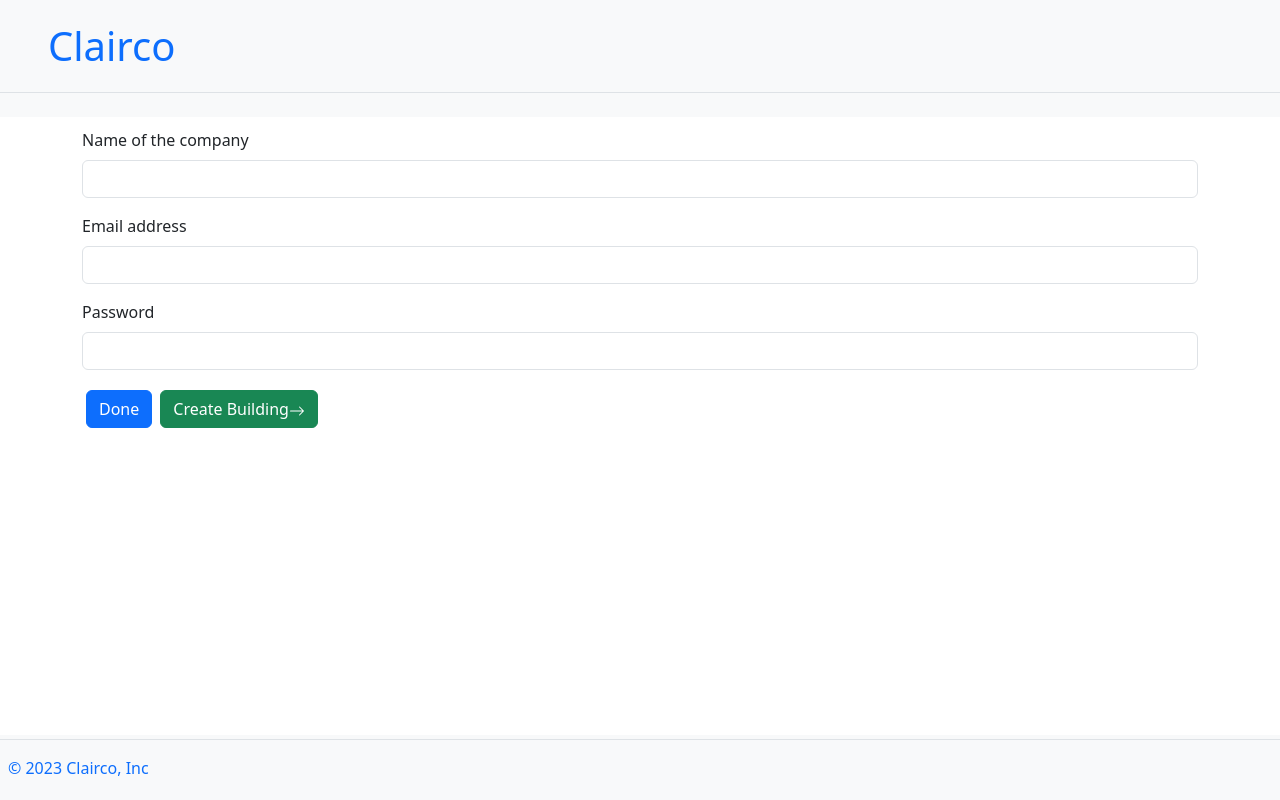
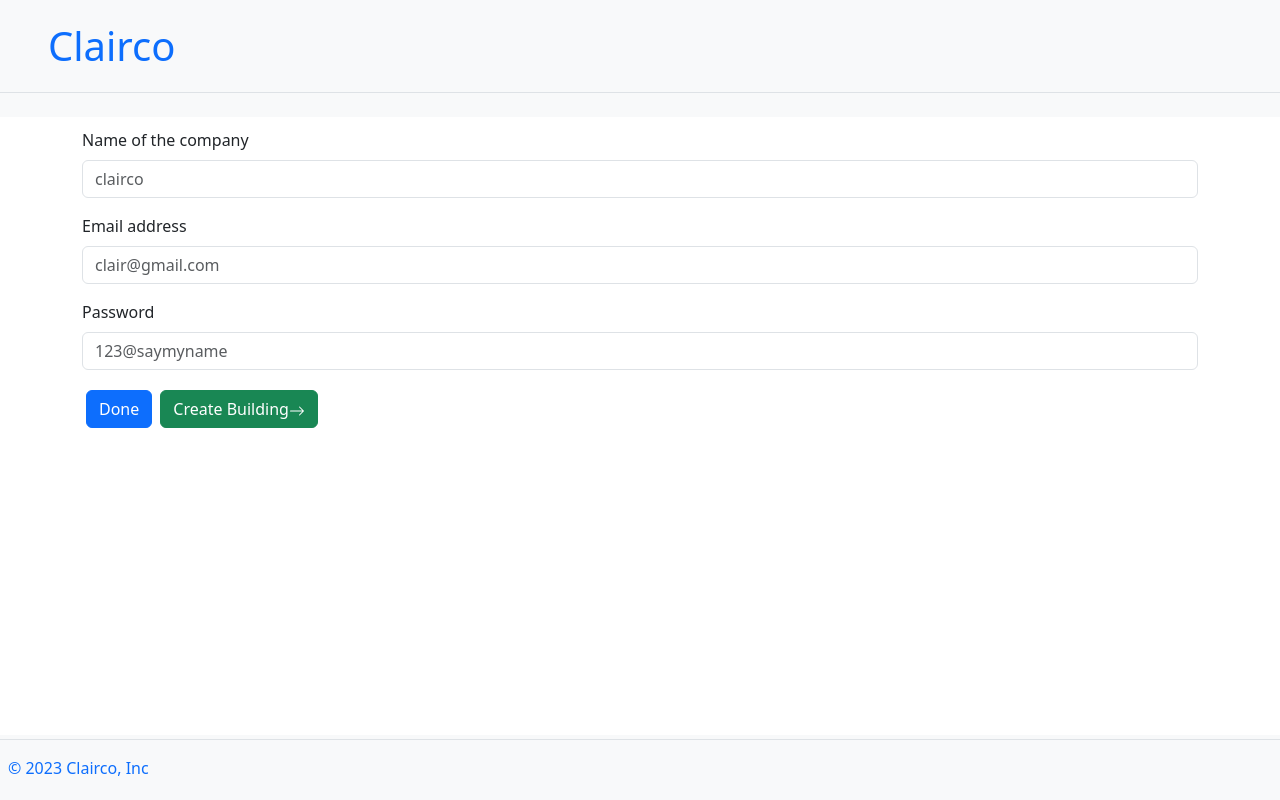
Before and after one commit to Abhinav-Chdhary/clairco-clone, a React (Create React App) app: page /adminDashboard/newCustomerForm in a window 1280 px wide. Built offline with nearby package versions, Linux system fonts and the light colour scheme.

Commit message:
Update NewCustomer.js
- handled clicks
- added placeholders
- state variables for inputs

```diff
--- a/src/AdminFiles/NewCustomer.js
+++ b/src/AdminFiles/NewCustomer.js
@@ -1,45 +1,78 @@
-import React from "react";
+import React, { useState } from "react";
 import { useNavigate } from "react-router-dom";
 
 export default function NewCustomer() {
   const navigate = useNavigate();
-  const handleDoneClick = () => {
+  //for details of customer
+  const initialCustomerDetails = {
+    CompanyName: "",
+    Email: "",
+    Password: "",
+  };
+  const [customerDetails, setcustomerDetails] = useState(
+    initialCustomerDetails
+  );
+  const handleCustomerDetailsChange = (event) => {
+    setcustomerDetails({
+      ...customerDetails,
+      [event.target.name]: event.target.value,
+    });
+  };
+  const handleDoneClick = (event) => {
+    event.preventDefault();
+    console.log(customerDetails);
     navigate("/adminDashboard");
   };
-  const handleCreateBuildingClick = () => {
+  const handleCreateBuildingClick = (event) => {
+    event.preventDefault();
+    handleDoneClick(event);
     navigate("/adminDashboard/newBuildingForm");
   };
   return (
     <div className="container">
       <form>
         <div className="mb-3">
-          <label for="exampleInputEmail1" className="form-label">
+          <label htmlFor="exampleInputEmail1" className="form-label">
             Name of the company
           </label>
-          <input type="text" className="form-control" />
+          <input
+            type="text"
+            className="form-control"
+            placeholder="clairco"
+            name="CompanyName"
+            value={customerDetails.CompanyName}
+            onChange={handleCustomerDetailsChange}
+          />
         </div>
         <div className="mb-3">
-          <label for="exampleInputEmail1" className="form-label">
+          <label htmlFor="exampleInputEmail1" className="form-label">
             Email address
           </label>
           <input
             type="email"
             className="form-control"
+            placeholder="clair@gmail.com"
             id="exampleInputEmail1"
             aria-describedby="emailHelp"
+            name="Email"
+            value={customerDetails.Email}
+            onChange={handleCustomerDetailsChange}
           />
         </div>
         <div className="mb-3">
-          <label for="exampleInputPassword1" className="form-label">
+          <label htmlFor="exampleInputPassword1" className="form-label">
             Password
           </label>
           <input
             type="password"
             className="form-control"
             id="exampleInputPassword1"
+            placeholder="123@saymyname"
+            name="Password"
+            value={customerDetails.Password}
+            onChange={handleCustomerDetailsChange}
           />
         </div>
-
         <div className="d-inline">
           <button
             type="submit"
@@ -50,7 +83,7 @@ export default function NewCustomer() {
           </button>
           <button
             type="button"
-            class="btn btn-success m-1"
+            className="btn btn-success m-1"
             onClick={handleCreateBuildingClick}
           >
             Create Building
@@ -59,11 +92,11 @@ export default function NewCustomer() {
               width="16"
               height="16"
               fill="currentColor"
-              class="bi bi-arrow-right"
+              className="bi bi-arrow-right"
               viewBox="0 0 16 16"
             >
               <path
-                fill-rule="evenodd"
+                fillRule="evenodd"
                 d="M1 8a.5.5 0 0 1 .5-.5h11.793l-3.147-3.146a.5.5 0 0 1 .708-.708l4 4a.5.5 0 0 1 0 .708l-4 4a.5.5 0 0 1-.708-.708L13.293 8.5H1.5A.5.5 0 0 1 1 8z"
               ></path>
             </svg>
```
